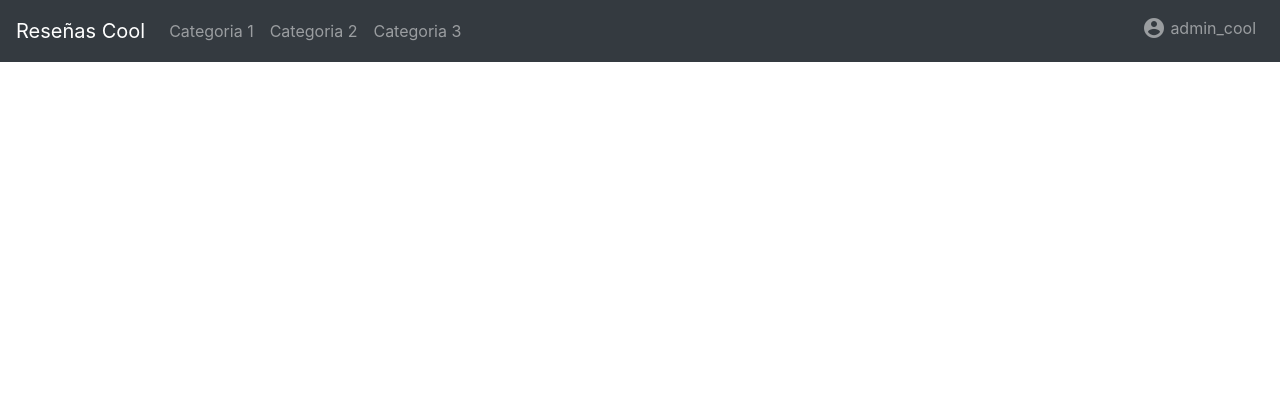
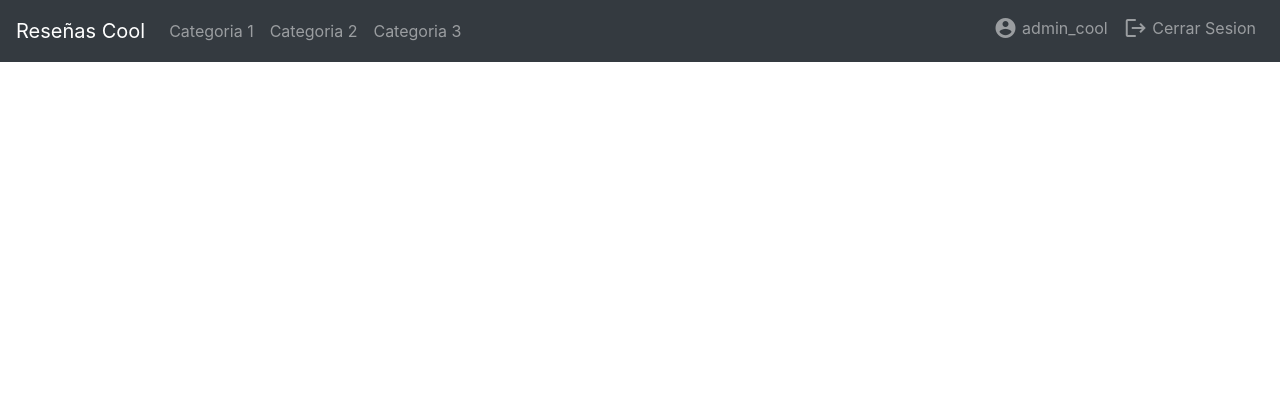
Before and after one commit to DCC-CC4401/2023-1-Grupo-3, a Django app: page /ver_resenas in a window 1280 px wide. Shown: the top 420 px of the page. Run offline with Django 4.2, Linux system fonts and the light colour scheme; a user stored in the database is signed in; data comes from the database, SQL or seed files in the repository; data that the repository does not hold is empty.

Commit message:
Se Agrega boton de logout a inicio

```diff
--- a/resenas_cool/inicio/templates/inicio/inicio.html
+++ b/resenas_cool/inicio/templates/inicio/inicio.html
@@ -34,8 +34,10 @@
             </ul>
             <div class="nav navbar-nav navbar-right">
                 {% if user.is_authenticated %}
-                    <a class="nav-link" href="#"><span class="material-icons">account_circle</span><span
+                    <a class="nav-link" href=""><span class="material-icons">account_circle</span><span
                             class="align-top"> {{user}}</span></a>
+                    <a class="nav-link" href="{% url 'logout' %}"><span class="material-icons">logout</span><span class="align-top">
+                            Cerrar Sesion</span></a>
                 {% else %}
                     <a class="nav-link" href="{% url 'register' %}"><span class="material-icons">account_circle</span><span class="align-top"> Registrarse</span></a>
                     <a class="nav-link" href="{% url 'login'%}"><span class="material-icons">login</span><span class="align-top"> Iniciar Sesion</span></a>
--- a/resenas_cool/inicio/views.py
+++ b/resenas_cool/inicio/views.py
@@ -1,6 +1,7 @@
 from django.shortcuts import render, redirect
 from resenas.models import Resenas, Categorias
 from usuarios.models import Usuario
+from django.contrib.auth import logout
 
 
 # Definimos funcion para mostrar las reseñas
@@ -25,3 +26,7 @@ def ver_resenas(request, categoria=None, usuario=None):
 
         # Le pasamos para completar su usuario, categorias para llenar la navbar y resenas para que obtenga de la BD
         return render(request, 'inicio/inicio.html', {"user": request.user, "categorias": Categorias.objects.all(), "resenas": resenas})
+
+def logout_view(request):
+    logout(request)
+    return redirect('ver_resenas')
--- a/resenas_cool/resenas_cool/urls.py
+++ b/resenas_cool/resenas_cool/urls.py
@@ -46,7 +46,8 @@ urlpatterns = [
          views_i.ver_resenas, name='ver_resenas'),
     path('ver_resenas/usr=<str:usuario>',
          views_i.ver_resenas, name='ver_resenas'),
-    path('ver_resenas', views_i.ver_resenas, name='ver_resenas')
+    path('ver_resenas', views_i.ver_resenas, name='ver_resenas'),
+    path('logout', views_i.logout_view, name='logout')
     # path('cancelar/<int:review_id>/', views_r.cancelar, name = 'cancelar'),
 ]
 
```
